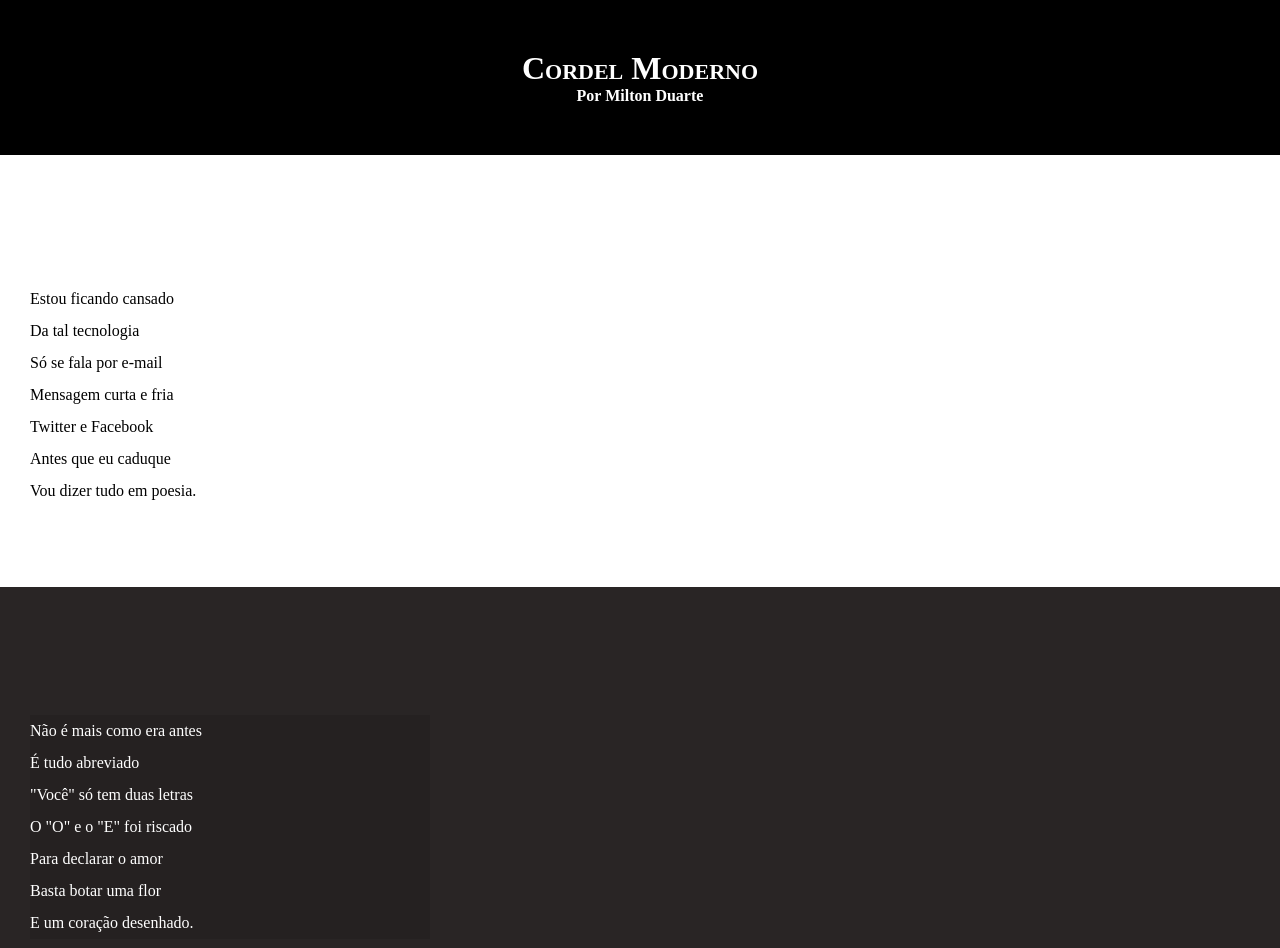
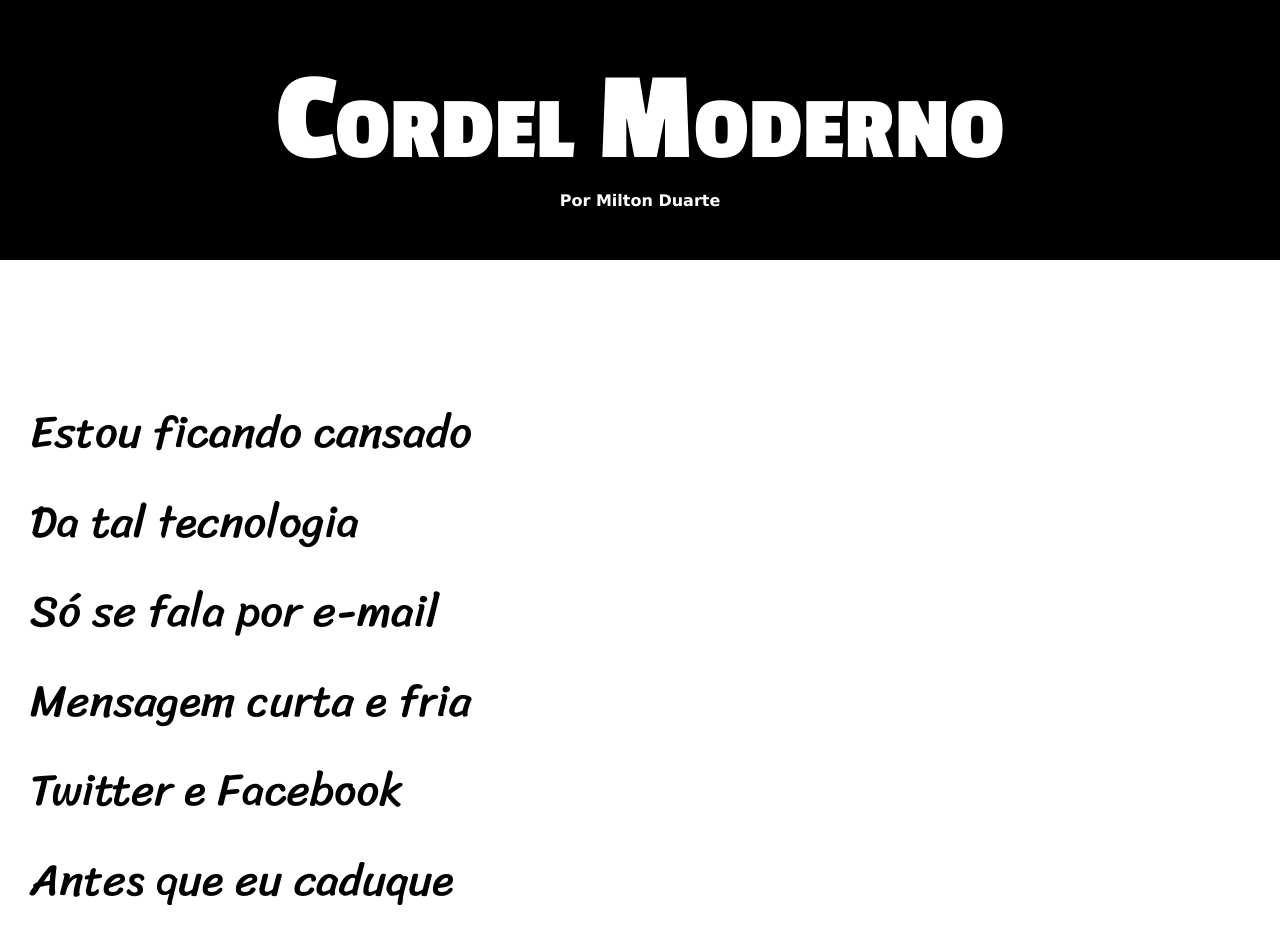
Before and after one commit to Hothon-7/projeto-cordel, a plain HTML site: page index.html in a window 1280 px wide. Shown: the top 948 px of the page. Drawn offline with Linux system fonts and the light colour scheme.

Commit message:
desafio 21 atualizado

```diff
--- a/estilo/style.css
+++ b/estilo/style.css
@@ -1,13 +1,24 @@
 @charset "UTF-8";
+
+@import url('https://fonts.googleapis.com/css2?family=Passion+One:wght@400;700;900&display=swap');
+@import url('https://fonts.googleapis.com/css2?family=Sriracha&display=swap');
+:root{
+    --fonte1: Verdana, Geneva, Tahoma, sans-serif;
+    --fonte2: "Passion One", cursive;
+    --fonte3: "Sriracha", cursive;
+}
+
 
 * {
     margin: 0px;
     padding: 0px;
+
 }
 
 html, body {
     min-height: 100vh;
     background-color: darkgray;
+    font-family: var(--fonte1);
 }
 
 header {
@@ -20,6 +31,9 @@ header {
 header > h1 {
     padding-top: 50px;
     font-variant: small-caps;
+    font-family: var(--fonte2);
+    font-size: 10vw;
+
 }
 header > p{
     padding-bottom: 50px;
@@ -39,6 +53,10 @@ section {
     padding-bottom: 10vh;
     line-height: 2em;
     padding-left: 30px;
+    font-family: var(--fonte3);
+    font-size: 3.5vw;
+
+
 }
 
 section.normal{
@@ -52,7 +70,8 @@ section.imagem{
 }
 
 section.imagem > p {
-    width: 400px;
+    display: inline-block;
+    padding: 5px;
     background-color: rgba(0, 0, 0, 0.103);
 }
 
```
